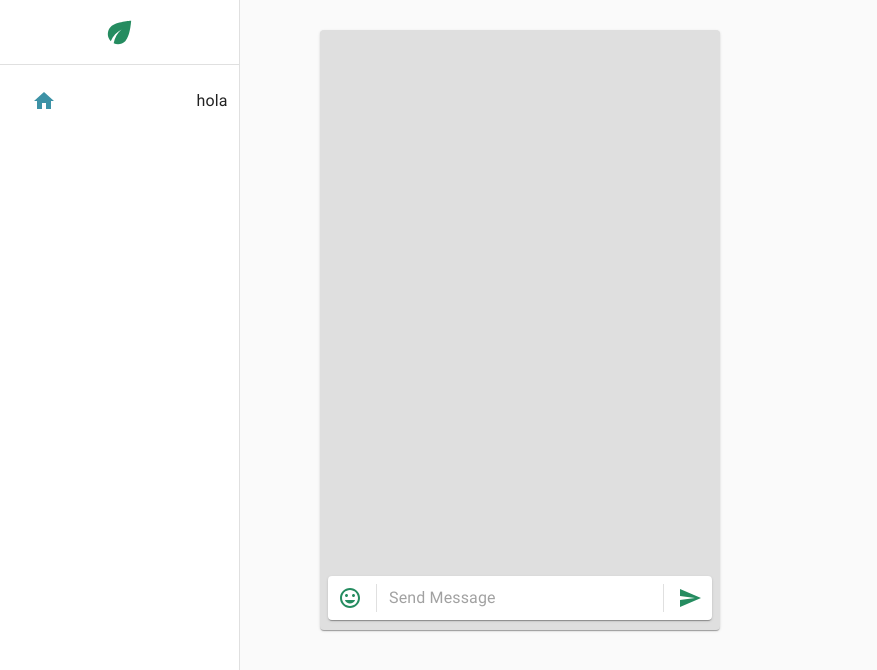
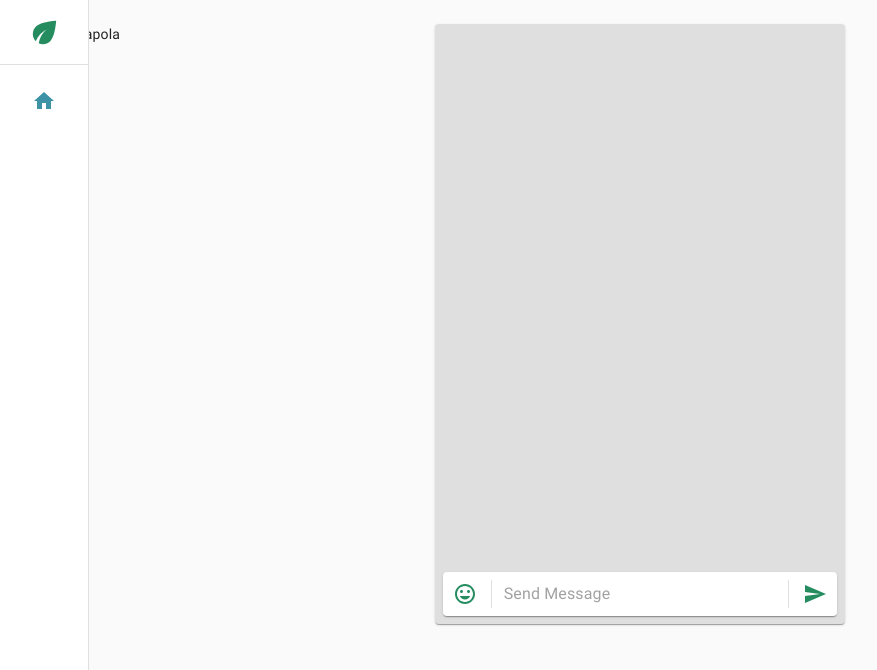
Before and after one commit to Gsangi/PlantCare, a React (Create React App) app: page / in a window 1280 px wide. Shown: the top 670 px of the page, without its empty margins (0-877 px from the left). Built offline with nearby package versions, Linux system fonts and the light colour scheme; what amazon-cognito-identity-js would draw is missing.

Commit message:
Updating ChatBox.js

```diff
--- a/src/components/ChatBox.jsx
+++ b/src/components/ChatBox.jsx
@@ -11,43 +11,41 @@ import SendIcon from "@material-ui/icons/Send"
 
 const useStyles = makeStyles((theme) => ({
   root: {
-    margin: "30px 80px",
-    padding: "10px 8px",
-    width: 400,
+    padding: theme.spacing(1),
     height: 600,
-    backgroundColor: "#dfdfdf",
+    backgroundColor: "#dfdfdf"
   },
   messageMe: {
     backgroundColor: "white",
     padding: theme.spacing(1),
-    margin: theme.spacing(1),
+    margin: theme.spacing(1)
   },
   messageSender: {
     backgroundColor: "#FCEF87",
     padding: theme.spacing(1),
     margin: theme.spacing(1),
-    marginRight: "50px",
+    marginRight: "50px"
   },
   sendMessageBox: {
     display: "flex",
     alignItems: "center",
     alignSelf: "flex-end",
-    width: "100%",
+    width: "100%"
   },
   messageContainer: {
-    backgroundColor: "inherit",
+    backgroundColor: "inherit"
   },
   input: {
     marginLeft: theme.spacing(1),
-    flex: 1,
+    flex: 1
   },
   iconButton: {
-    padding: 10,
+    padding: 10
   },
   divider: {
     height: 28,
-    margin: 4,
-  },
+    margin: 4
+  }
 }))
 
 class Message {
--- /dev/null
+++ b/src/components/UsersList.jsx
@@ -0,0 +1,31 @@
+import React from "react"
+import { makeStyles } from "@material-ui/core/styles"
+import List from "@material-ui/core/List"
+import ListItem from "@material-ui/core/ListItem"
+import ListItemIcon from "@material-ui/core/ListItemIcon"
+import Avatar from "@material-ui/core/Avatar"
+
+const useStyles = makeStyles((theme) => ({
+  root: {
+    width: "30%",
+  },
+}))
+
+export default function UsersList() {
+  const classes = useStyles()
+
+  return (
+    <div className={classes.root}>
+      {/*<List>*/}
+      {/*  {Array(20).map((e) => (*/}
+      {/*    <ListItem button key={e}>*/}
+      {/*      <ListItemIcon>*/}
+      {/*        <Avatar />*/}
+      {/*      </ListItemIcon>*/}
+      {/*    </ListItem>*/}
+      {/*  ))}*/}
+      {/*</List>*/}
+      HOla ka sapola
+    </div>
+  )
+}
--- a/src/index.js
+++ b/src/index.js
@@ -1,19 +1,6 @@
 import React from "react"
 import ReactDOM from "react-dom"
 import App from "./App"
-import reportWebVitals from "./reportWebVitals"
 import "./index.css"
 
-console.log("Index.js")
-
-ReactDOM.render(
-  <React.StrictMode>
-    <App />
-  </React.StrictMode>,
-  document.getElementById("root")
-)
-
-// If you want to start measuring performance in your app, pass a function
-// to log results (for example: reportWebVitals(console.log))
-// or send to an analytics endpoint. Learn more: https://bit.ly/CRA-vitals
-reportWebVitals()
+ReactDOM.render(<App />, document.getElementById("root"))
--- a/src/navigations/MainNavigation.jsx
+++ b/src/navigations/MainNavigation.jsx
@@ -36,6 +36,11 @@ const useStyles = makeStyles((theme) => ({
     alignItems: "center",
     height: "inherit",
   },
+  content: {
+    flexGrow: 1,
+    backgroundColor: theme.palette.background.default,
+    padding: theme.spacing(3),
+  },
 }))
 
 export default function MainNavigation({ children }) {
@@ -45,12 +50,12 @@ export default function MainNavigation({ children }) {
   return (
     <div className={classes.root}>
       <Drawer
+        className={classes.drawer}
         variant="permanent"
-        className={classes.drawer}
         classes={{
           paper: classes.drawerPaper,
         }}
-        color="primary"
+        anchor="left"
       >
         <div className={classes.toolbar}>
           <EcoIcon fontSize="large" color="primary" />
@@ -64,7 +69,7 @@ export default function MainNavigation({ children }) {
           </ListItem>
         </List>
       </Drawer>
-      {children}
+      <main className={classes.content}>{children}</main>
     </div>
   )
 }
--- a/src/reportWebVitals.js
+++ /dev/null
@@ -1,13 +0,0 @@
-const reportWebVitals = (onPerfEntry) => {
-  if (onPerfEntry && onPerfEntry instanceof Function) {
-    import("web-vitals").then(({ getCLS, getFID, getFCP, getLCP, getTTFB }) => {
-      getCLS(onPerfEntry)
-      getFID(onPerfEntry)
-      getFCP(onPerfEntry)
-      getLCP(onPerfEntry)
-      getTTFB(onPerfEntry)
-    })
-  }
-}
-
-export default reportWebVitals
--- a/src/screen/Home.jsx
+++ b/src/screen/Home.jsx
@@ -1,9 +1,8 @@
 import React, { useContext } from "react"
 import { Link } from "react-router-dom"
 import Box from "@material-ui/core/Box"
+import Grid from "@material-ui/core/Grid"
 import { makeStyles } from "@material-ui/core/styles"
-import ChatBox from "../components/ChatBox"
-import MainNavigation from "../navigations/MainNavigation"
 import Drawer from "@material-ui/core/Drawer"
 import Divider from "@material-ui/core/Divider"
 import List from "@material-ui/core/List"
@@ -12,6 +11,9 @@ import ListItemIcon from "@material-ui/core/ListItem"
 import ListItemText from "@material-ui/core/ListItemText"
 import EcoIcon from "@material-ui/icons/Eco"
 import HomeIcon from "@material-ui/icons/Home"
+import ChatBox from "../components/ChatBox"
+import MainNavigation from "../navigations/MainNavigation"
+import UsersList from "../components/UsersList"
 
 const drawerWidth = 240
 
@@ -46,28 +48,15 @@ function Home() {
 
   return (
     <MainNavigation>
-      <Drawer
-        variant="permanent"
-        className={classes.drawer}
-        classes={{
-          paper: classes.drawerPaper,
-        }}
-        color="primary"
-      >
-        <div className={classes.toolbar}>
-          <EcoIcon fontSize="large" color="primary" />
-        </div>
-        <Divider />
-        <List>
-          <ListItem button component={Link} to="/">
-            <ListItemIcon>
-              <HomeIcon color={location.pathname === "/" ? "secondary" : "action"} />
-            </ListItemIcon>
-            <ListItemText primary={"hola"} />
-          </ListItem>
-        </List>
-      </Drawer>
-      <ChatBox />
+      <Grid container>
+        <Grid id="users-list" item xs={12} sm={4}>
+          <UsersList />
+        </Grid>
+        <Grid id="chat-box" item xs={12} sm={4}>
+          <ChatBox />
+        </Grid>
+        <Grid id="info-box" item xs={12} sm={4}></Grid>
+      </Grid>
     </MainNavigation>
   )
 }
```
